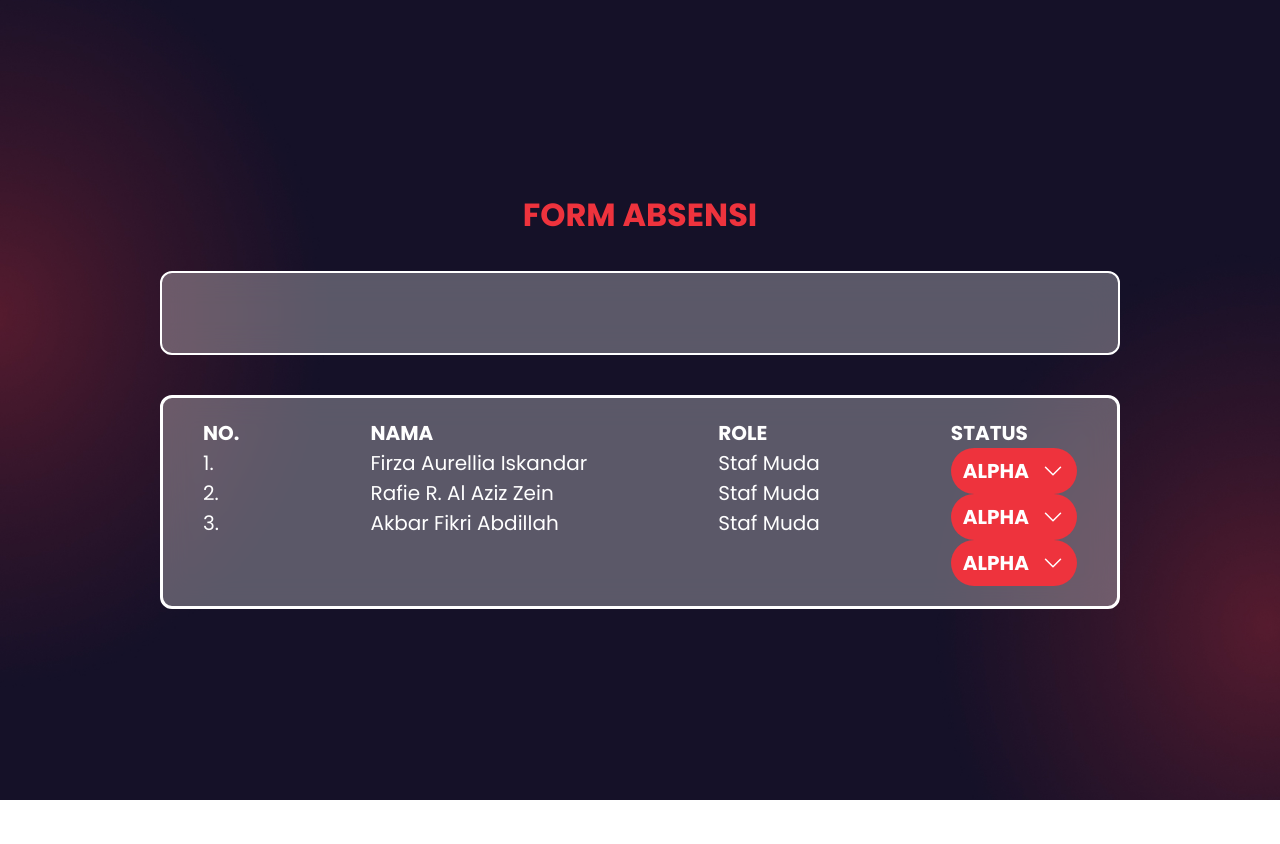
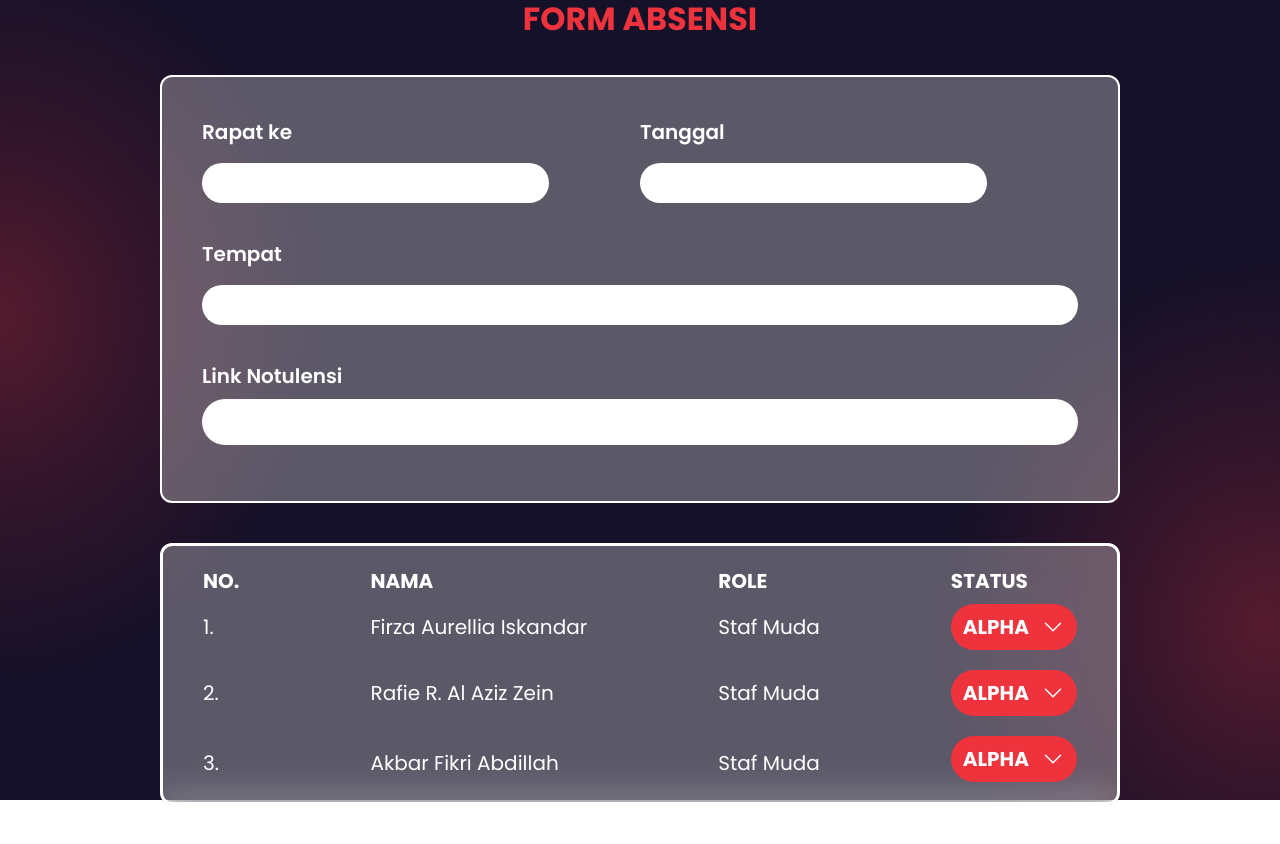
Before and after one commit to pijenn/PIT_Absensi, a React (Vite) app: page /form in a window 1280 px wide. Before the commit the page ends 800 px from the top, so only its background shows below. Built offline with nearby package versions, Linux system fonts and the light colour scheme.

Commit message:
benerin form

```diff
--- a/src/views/Form.jsx
+++ b/src/views/Form.jsx
@@ -11,27 +11,62 @@ const Form = () => {
                     <h1 className="text-center text-[32px] font-bold text-primary">
                         FORM ABSENSI
                     </h1>
-                    <div className=" bg-white backdrop-blur-lg bg-opacity-30 px-10 py-10 border-[2px] border-white rounded-xl mt-8"></div>
+                    <div className=" bg-white backdrop-blur-lg bg-opacity-30 px-10 py-10 border-[2px] border-white rounded-xl mt-8">
+                        <div className="flex flex-row justify-between">
+                            <div className="text-white text-[20px] font-semibold basis-1/2">
+                                Rapat ke
+                            </div>
+                            <div className="text-left text-white text-[20px] font-semibold basis-1/2">
+                                Tanggal
+                            </div>
+                        </div>
+                        <div className="mt-2 flex flex-row ">
+                            <input
+                                type="text"
+                                className="rounded-full py-2 px-4 mx-auto mt-2 mb-4 font-bold basis-1/4 ml-0 "
+                            ></input>
+                            <input
+                                type="text"
+                                className="rounded-full py-2 px-4 mx-auto mt-2 mb-4 font-bold basis-1/4 ml-0"
+                            ></input>
+                        </div>
+                        <div className="text-white text-[20px] font-semibold mt-5">
+                            Tempat
+                        </div>
+                        <div className="mt-2">
+                            <input
+                                type="text"
+                                className="rounded-full w-full py-2 px-4 mx-auto mt-2 mb-4 font-bold"
+                            ></input>
+                        </div>
+                        <div className="text-white text-[20px] font-semibold mt-5">
+                            Link Notulensi
+                            <input
+                                type="text"
+                                className="rounded-full w-full py-2 px-4 mx-auto mt-2 mb-4 font-bold"
+                            ></input>
+                        </div>
+                    </div>
                     <div className="flex justify-between bg-white backdrop-blur-lg bg-opacity-30 px-10 py-5 border-[3px] border-white rounded-xl mt-10">
                         <div className="">
                             <h1 className="font-bold text-white text-[20px]">
                                 NO.
                             </h1>
-                            <h1 className="text-white text-[20px]">1.</h1>
-                            <h1 className="text-white text-[20px]">2.</h1>
-                            <h1 className="text-white text-[20px]">3.</h1>
+                            <h1 className="text-white text-[20px] mt-4">1.</h1>
+                            <h1 className="text-white text-[20px] mt-9">2.</h1>
+                            <h1 className="text-white text-[20px] mt-10">3.</h1>
                         </div>
                         <div className="">
                             <h1 className="font-bold text-white text-[20px]">
                                 NAMA
                             </h1>
-                            <h1 className="text-white text-[20px]">
+                            <h1 className="text-white text-[20px] mt-4">
                                 Firza Aurellia Iskandar
                             </h1>
-                            <h1 className="text-white text-[20px]">
+                            <h1 className="text-white text-[20px] mt-9">
                                 Rafie R. Al Aziz Zein
                             </h1>
-                            <h1 className="text-white text-[20px]">
+                            <h1 className="text-white text-[20px] mt-10">
                                 Akbar Fikri Abdillah
                             </h1>
                         </div>
@@ -39,13 +74,13 @@ const Form = () => {
                             <h1 className="font-bold text-white text-[20px]">
                                 ROLE
                             </h1>
-                            <h1 className="text-white text-[20px]">
+                            <h1 className="text-white text-[20px] mt-4">
                                 Staf Muda
                             </h1>
-                            <h1 className="text-white text-[20px]">
+                            <h1 className="text-white text-[20px] mt-9 ">
                                 Staf Muda
                             </h1>
-                            <h1 className="text-white text-[20px]">
+                            <h1 className="text-white text-[20px] mt-10">
                                 Staf Muda
                             </h1>
                         </div>
@@ -54,7 +89,30 @@ const Form = () => {
                                 STATUS
                             </h1>
                             <h1 className="text-white text-[20px]">
-                                <button className="bg-primary border-none rounded-full px-3 py-2 items-center inline-flex active:bg-red-600 hover:bg-red-500">
+                                <button className="bg-primary border-none rounded-full px-3 py-2 items-center inline-flex active:bg-red-600 hover:bg-red-500 mt-2">
+                                    <span className="mr-3 font-bold">
+                                        ALPHA
+                                    </span>
+                                    <svg
+                                        xmlns="http://www.w3.org/2000/svg"
+                                        fill="none"
+                                        viewBox="0 0 24 24"
+                                        stroke-width="1.5"
+                                        stroke="currentColor"
+                                        class="w-6 h-6"
+                                    >
+                                        <path
+                                            stroke-linecap="round"
+                                            stroke-linejoin="round"
+                                            d="M19.5 8.25l-7.5 7.5-7.5-7.5"
+                                        />
+                                    </svg>
+                                </button>
+                            </h1>
+
+                            <h1 className="text-white text-[20px]">
+                                {" "}
+                                <button className="bg-primary border-none rounded-full px-3 py-2 items-center inline-flex active:bg-red-600 hover:bg-red-500 mt-5">
                                     <span className="mr-3 font-bold">
                                         ALPHA
                                     </span>
@@ -76,29 +134,7 @@ const Form = () => {
                             </h1>
                             <h1 className="text-white text-[20px]">
                                 {" "}
-                                <button className="bg-primary border-none rounded-full px-3 py-2 items-center inline-flex active:bg-red-600 hover:bg-red-500">
-                                    <span className="mr-3 font-bold">
-                                        ALPHA
-                                    </span>
-                                    <svg
-                                        xmlns="http://www.w3.org/2000/svg"
-                                        fill="none"
-                                        viewBox="0 0 24 24"
-                                        stroke-width="1.5"
-                                        stroke="currentColor"
-                                        class="w-6 h-6"
-                                    >
-                                        <path
-                                            stroke-linecap="round"
-                                            stroke-linejoin="round"
-                                            d="M19.5 8.25l-7.5 7.5-7.5-7.5"
-                                        />
-                                    </svg>
-                                </button>
-                            </h1>
-                            <h1 className="text-white text-[20px]">
-                                {" "}
-                                <button className="bg-primary border-none rounded-full px-3 py-2 items-center inline-flex active:bg-red-600 hover:bg-red-500">
+                                <button className="bg-primary border-none rounded-full px-3 py-2 items-center inline-flex active:bg-red-600 hover:bg-red-500 mt-5">
                                     <span className="mr-3 font-bold">
                                         ALPHA
                                     </span>
```
